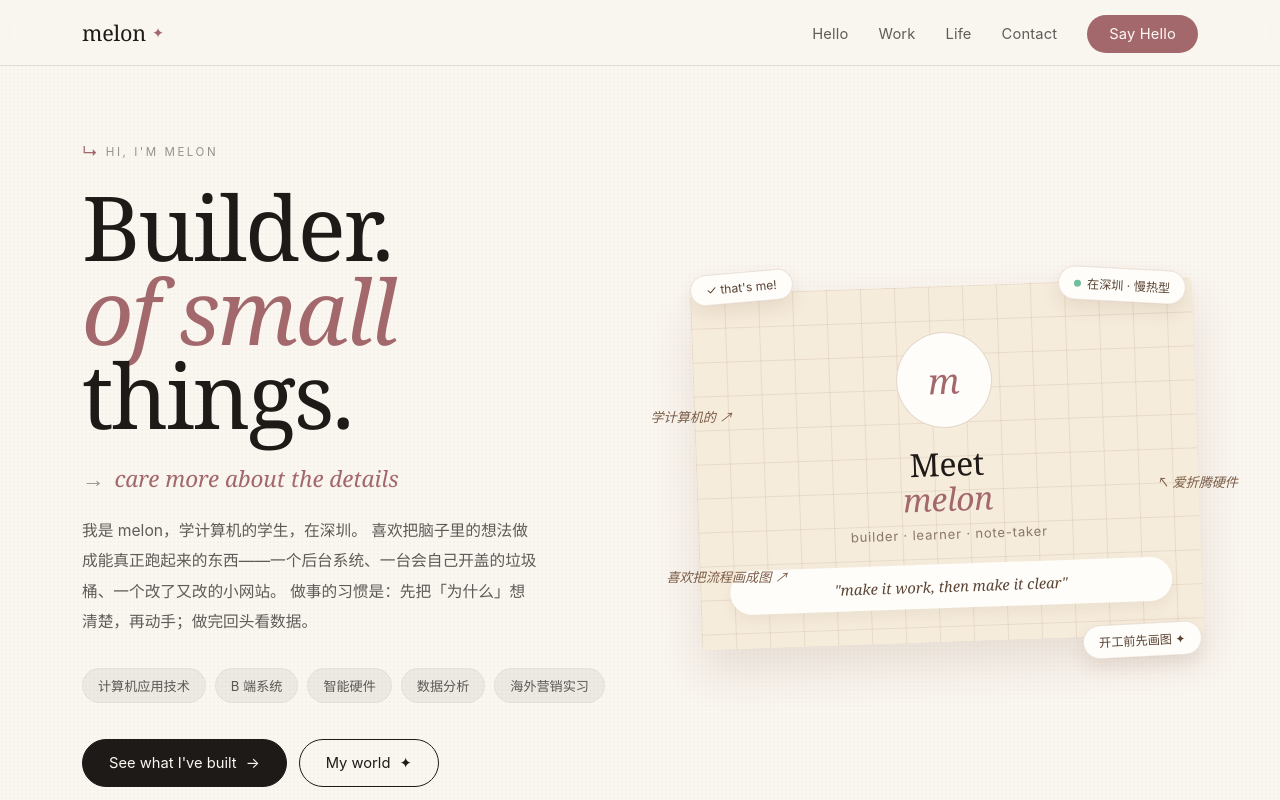
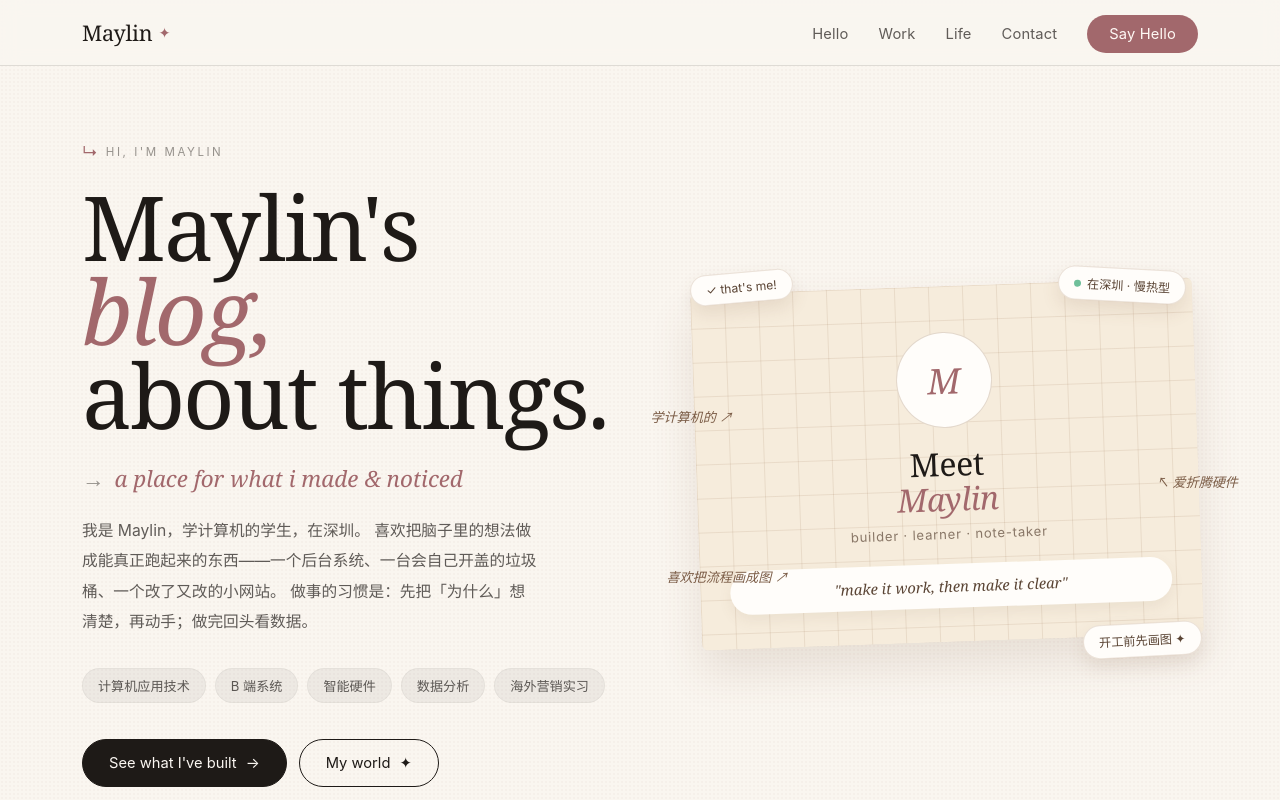
Before and after one commit to Manylin-my/manylin-my.github.io, a plain HTML site: page index.html in a window 1280 px wide. Shown: the top 800 px of the page. Drawn offline with Linux system fonts and the light colour scheme.

Commit message:
content: 英文名改为 Maylin，标题改为 Maylin's blog

```diff
--- a/index.html
+++ b/index.html
@@ -3,10 +3,10 @@
 <head>
   <meta charset="UTF-8" />
   <meta name="viewport" content="width=device-width, initial-scale=1.0" />
-  <title>melon ✦ 个人小站</title>
-  <meta name="description" content="melon 的个人小站：记录做过的项目、正在学的东西，和一些零零碎碎的想法。" />
-  <meta name="author" content="melon" />
-  <meta property="og:title" content="melon ✦ 个人小站" />
+  <title>Maylin's blog ✦ 关于一些事</title>
+  <meta name="description" content="Maylin's blog：记录做过的项目、正在学的东西，和一些零零碎碎的想法。" />
+  <meta name="author" content="Maylin" />
+  <meta property="og:title" content="Maylin's blog ✦ 关于一些事" />
   <meta property="og:description" content="记录做过的项目、正在学的东西，和一些零零碎碎的想法。" />
   <meta property="og:type" content="website" />
   <style>
@@ -337,7 +337,7 @@
   <!-- ===================== 导航 ===================== -->
   <header class="nav">
     <div class="nav-inner">
-      <a class="brand" href="#top">melon <span class="star">✦</span></a>
+      <a class="brand" href="#top">Maylin <span class="star">✦</span></a>
       <button class="menu-btn" id="menuBtn" aria-expanded="false" aria-controls="navLinks" aria-label="打开菜单">☰</button>
       <ul class="nav-links" id="navLinks">
         <li><a href="#hello">Hello</a></li>
@@ -354,18 +354,18 @@
     <div class="wrap">
       <div class="hero-grid">
         <div>
-          <p class="eyebrow"><span class="arrow">↳</span> hi, i'm melon</p>
+          <p class="eyebrow"><span class="arrow">↳</span> hi, i'm Maylin</p>
 
           <h1 class="display">
-            <span>Builder.</span>
-            <span class="italic">of small</span>
-            <span>things.</span>
+            <span>Maylin's</span>
+            <span class="italic">blog,</span>
+            <span>about things.</span>
           </h1>
 
-          <p class="italic-line">care more about the details</p>
+          <p class="italic-line">a place for what i made &amp; noticed</p>
 
           <p class="lead">
-            我是 melon，学计算机的学生，在深圳。
+            我是 Maylin，学计算机的学生，在深圳。
             喜欢把脑子里的想法做成能真正跑起来的东西——一个后台系统、一台会自己开盖的垃圾桶、一个改了又改的小网站。
             做事的习惯是：先把「为什么」想清楚，再动手；做完回头看数据。
           </p>
@@ -384,7 +384,7 @@
           </div>
         </div>
 
-        <!-- 右侧名片：想换成真人照片的话，把 .mono 换成 <img src="photo.jpg" width="96" height="96" alt="melon"> 即可 -->
+        <!-- 右侧名片：想换成真人照片的话，把 .mono 换成 <img src="photo.jpg" width="96" height="96" alt="Maylin"> 即可 -->
         <div class="card-stage">
           <div class="annot l1">学计算机的 ↗</div>
           <div class="annot l2">↖ 爱折腾硬件</div>
@@ -395,8 +395,8 @@
           <span class="sticker c">开工前先画图 ✦</span>
 
           <div class="me-card">
-            <div class="mono">m</div>
-            <h2>Meet<br /><em>melon</em></h2>
+            <div class="mono">M</div>
+            <h2>Meet<br /><em>Maylin</em></h2>
             <p class="sub">builder · learner · note-taker</p>
             <p class="note">"make it work, then make it clear"</p>
           </div>
@@ -551,7 +551,7 @@
   <!-- ===================== 页脚 ===================== -->
   <div class="wrap">
     <footer>
-      <span class="f-brand">melon ✦</span>
+      <span class="f-brand">Maylin ✦</span>
       <span>© 2026 · 慢慢改出来的一个小站</span>
     </footer>
   </div>
```
